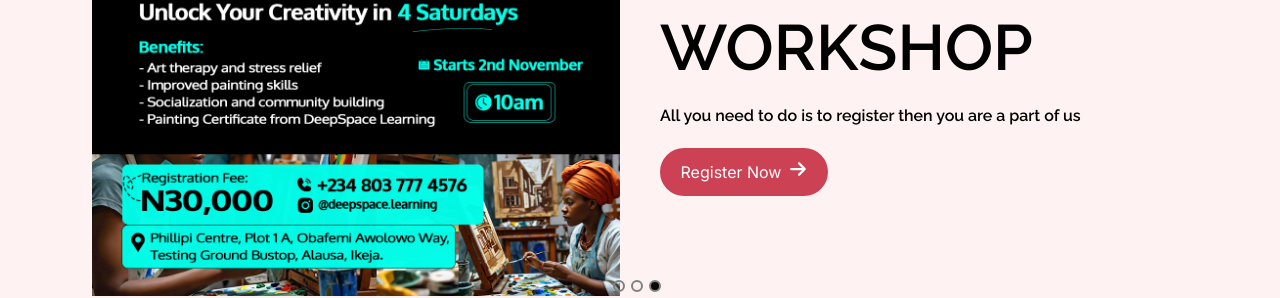
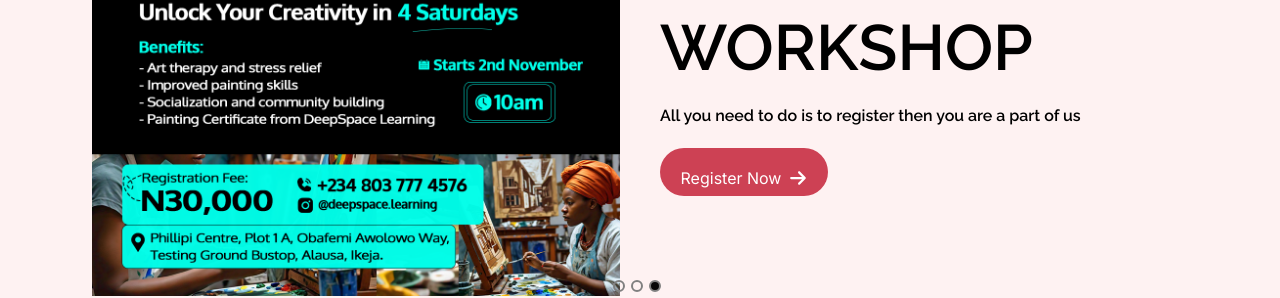
Before and after one commit to Alfredosang/Deepspace, a Next.js app: page /deepspacelearning in a window 1280 px wide. Shown: the part 1510-1808 px from the top of the page. Built offline with nearby package versions, Linux system fonts and the light colour scheme.

Commit message:
Btn update

```diff
--- a/app/deepspacelearning/page.js
+++ b/app/deepspacelearning/page.js
@@ -146,7 +146,7 @@ const Deephackerspace = () => {
                                             All you need to do is to register then you are a part of us
                                         </p>
                                         <Link href='https://forms.gle/ugG4xt4o5sWDTFGP9'>
-                                            <button className='bg-secondary-100 w-full md:w-[168px] h-[48px] rounded-[35px] flex justify-center mt-5'>
+                                            <button className='bg-secondary-100 w-full md:w-[168px] h-[48px] rounded-[35px] flex justify-center items-center mt-5'>
                                                 <p className='text-white pt-3'>Register Now</p>
                                                 <FaArrowRight className='text-white text-[18px] ml-2 mt-2 md:mt-3' />
                                             </button>
@@ -177,7 +177,7 @@ const Deephackerspace = () => {
                                             All you need to do is to register then you are a part of us
                                         </p>
                                         <Link href='https://forms.gle/ashgJ4LQFxwX19Cx9'>
-                                            <button className='bg-secondary-100 w-full md:w-[168px] h-[48px] rounded-[35px] flex justify-center mt-5'>
+                                            <button className='bg-secondary-100 w-full md:w-[168px] h-[48px] rounded-[35px] flex justify-center items-center mt-5'>
                                                 <p className='text-white pt-3'>Register Now</p>
                                                 <FaArrowRight className='text-white text-[18px] ml-2 mt-2 md:mt-3' />
                                             </button>
@@ -208,7 +208,7 @@ const Deephackerspace = () => {
                                             All you need to do is to register then you are a part of us
                                         </p>
                                         <Link href='https://forms.gle/EXRE2soARU1FLu7j7'>
-                                            <button className='bg-secondary-100 w-full md:w-[168px] h-[48px] rounded-[35px] flex justify-center mt-5'>
+                                            <button className='bg-secondary-100 w-full md:w-[168px] h-[48px] rounded-[35px] flex justify-center items-center mt-5'>
                                                 <p className='text-white pt-3'>Register Now</p>
                                                 <FaArrowRight className='text-white text-[18px] ml-2 mt-2 md:mt-3' />
                                             </button>
```
